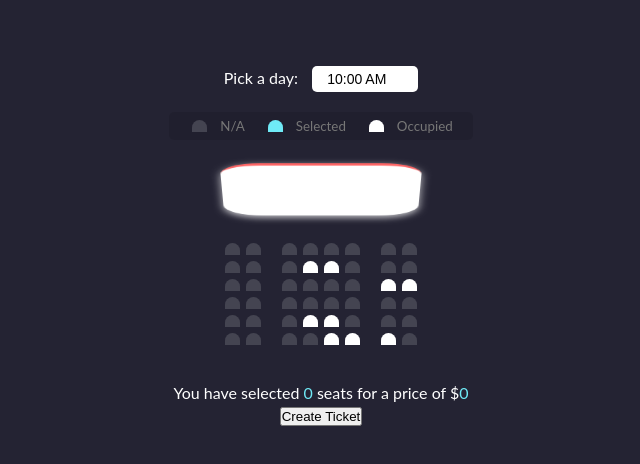
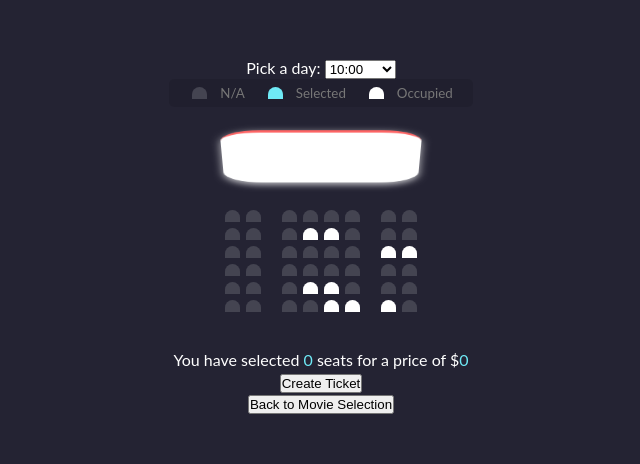
Before and after one commit to HakiRaze/AdvancedSoftwareFinal, a plain HTML site: page FinalGroupTest/book.html in a window 1280 px wide. Shown: the part 164-628 px from the top of the page, without its empty margins (319-959 px from the left). Drawn offline with Linux system fonts and the light colour scheme.

Commit message:
Update book.html

```diff
--- a/FinalGroupTest/book.html
+++ b/FinalGroupTest/book.html
@@ -8,23 +8,23 @@
     <title>Movie Seat Booking</title>
   </head>
   <body>
-    <div class="movie-container">
+    <div class="datetime-container">
       <label>Pick a day:</label>
-      <select id="movie">
-        <optgroup label="27/04">
-          <option value="10">10:00 AM</option>
-          <option value="10">1:00 PM</option>
-          <option value="10">4:00 PM</option>
+      <select id="date">
+        <optgroup value="27/04" label="27/04">
+          <option value="10:00">10:00</option>
+          <option value="13:00">13:00</option>
+          <option value="16:00">16:00</option>
         </optgroup>
-        <optgroup label="01/05">
-          <option value="10">11:00 AM</option>
-          <option value="10">2:00 PM</option>
-          <option value="10">5:00 PM</option>
+        <optgroup value="01/05" label="01/05">
+          <option value="11:00">11:00</option>
+          <option value="14:00">14:00</option>
+          <option value="17:00">5:00</option>
         </optgroup>
-        <optgroup label="03/05">
-          <option value="10">10:00 AM</option>
-          <option value="10">3:00 PM</option>
-          <option value="10">8:00 PM</option>
+        <optgroup value="03/05" label="03/05">
+          <option value="10:00">10:00</option>
+          <option value="15:00">15:00</option>
+          <option value="20:00">20:00</option>
         </optgroup>
       </select>
     </div>
@@ -119,6 +119,7 @@
     </p>
 
 <button id="openTicketForm">Create Ticket</button>
+<a href="index.html"><button>Back to Movie Selection</button></a>
 
 <!-- Ticket form overlay -->
 <div class="ticket-overlay" id="ticketOverlay">
@@ -126,21 +127,10 @@
       <div class="holes-top"></div>
       <div class="title">
           <p class="cinema">Movie Ticket Booking</p>
-          <p class="movie-title">Movie: John Wock</p>
+          <p class="movie-title">Movie: <span id="selectedMovieName"></span></p>
       </div>
       <div class="info">
-          <table>
-              <tr>
-                  <th>SCREEN</th>
-                  <th>ROW</th>
-                  <th>SEAT</th>
-              </tr>
-              <tr>
-                  <td class="bigger">18</td>
-                  <td class="bigger">H</td>
-                  <td class="bigger">24</td>
-              </tr>
-          </table>
+
           <table>
               <tr>
                   <th>PRICE</th>
@@ -148,11 +138,23 @@
                   <th>TIME</th>
               </tr>
               <tr>
-                  <td>$40</td>
-                  <td>01/05</td>
-                  <td>02:00 PM</td>
+                <td id="ticketPrice"></td>
+                <td id="ticketDate"></td>
+                <td id="ticketTime"></td>
               </tr>
           </table>
+          <table>
+            <tr>
+                <th>SCREEN</th>
+                <th>ROW</th>
+                <th>SEAT</th>
+            </tr>
+            <tr>
+                <td class="bigger">18</td>
+                <td class="bigger">H</td>
+                <td class="bigger">24</td>
+            </tr>
+        </table>
       </div>
 
       <div class="holes-lower"></div>
```
